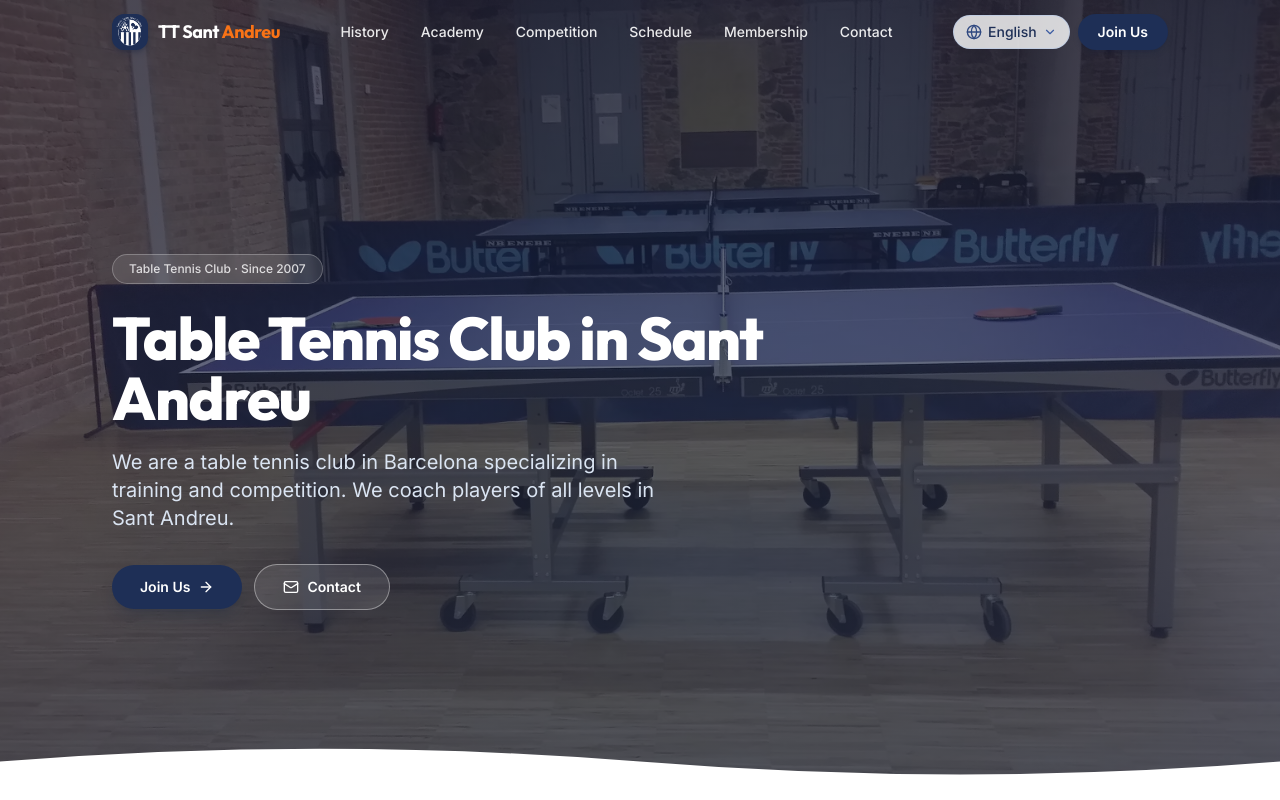
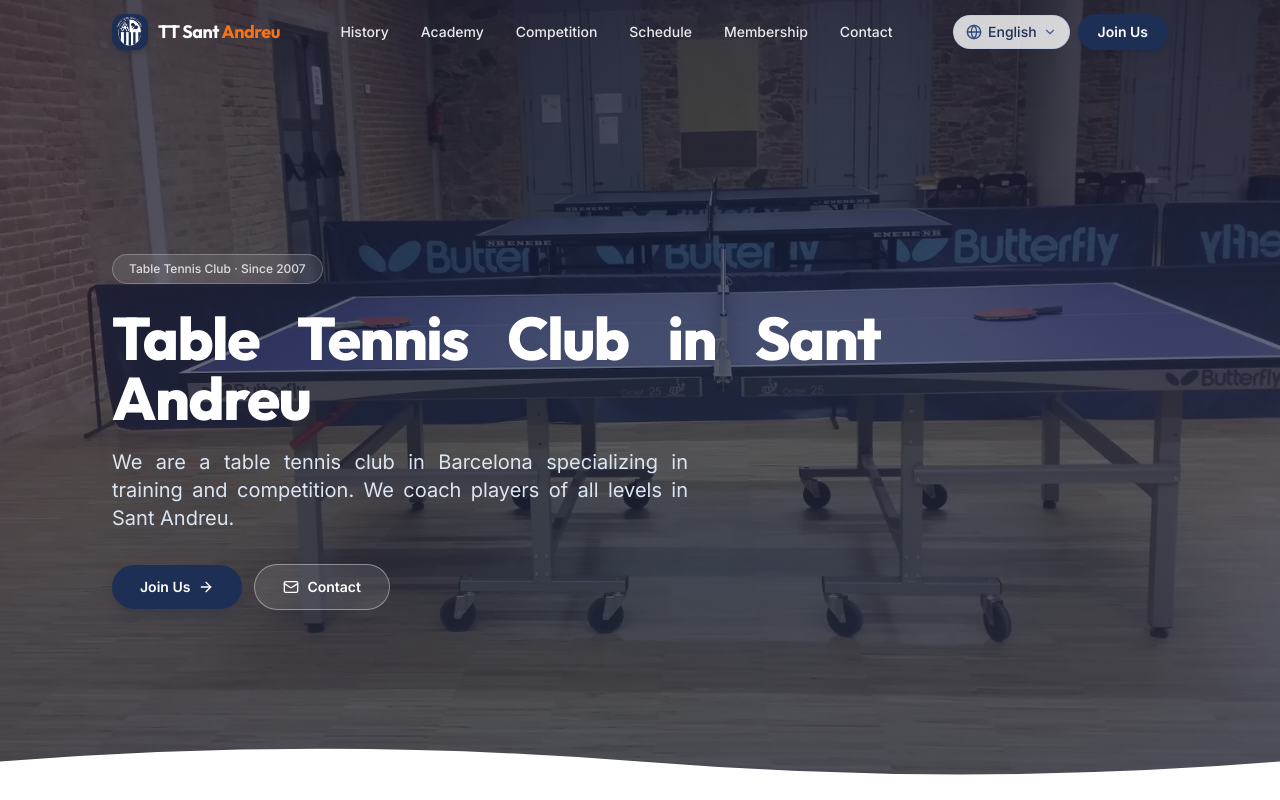
Before and after one commit to RafaelGomez1/tt-sant-andreu-landing-page, a React (Vite) app: page / in a window 1280 px wide. Shown: the top 800 px of the page. Built offline with nearby package versions, Linux system fonts and the light colour scheme.

Commit message:
justificacion de todos los textos

```diff
--- a/src/index.css
+++ b/src/index.css
@@ -11,7 +11,7 @@
   }
 
   body {
-    @apply bg-white text-slate-700 font-sans antialiased;
+    @apply bg-white text-slate-700 font-sans antialiased text-justify;
     line-height: 1.6;
   }
 
```
